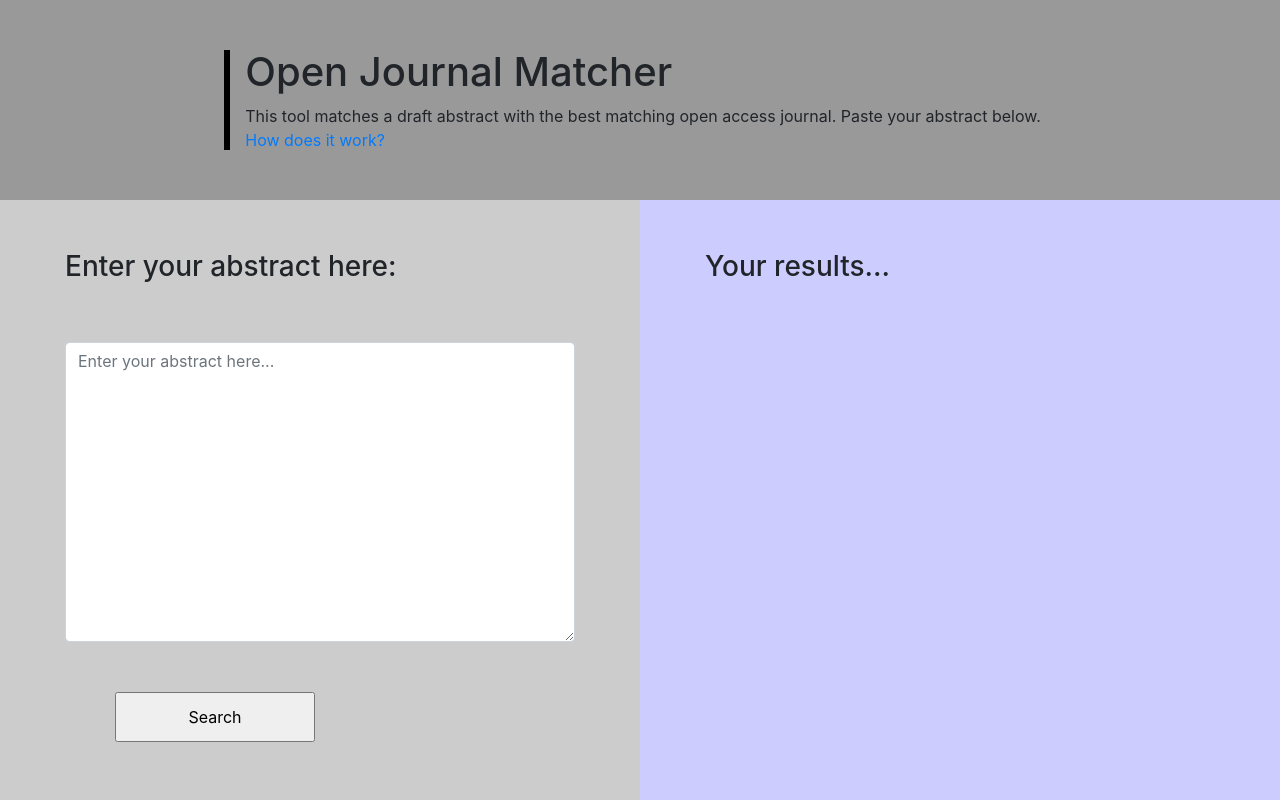
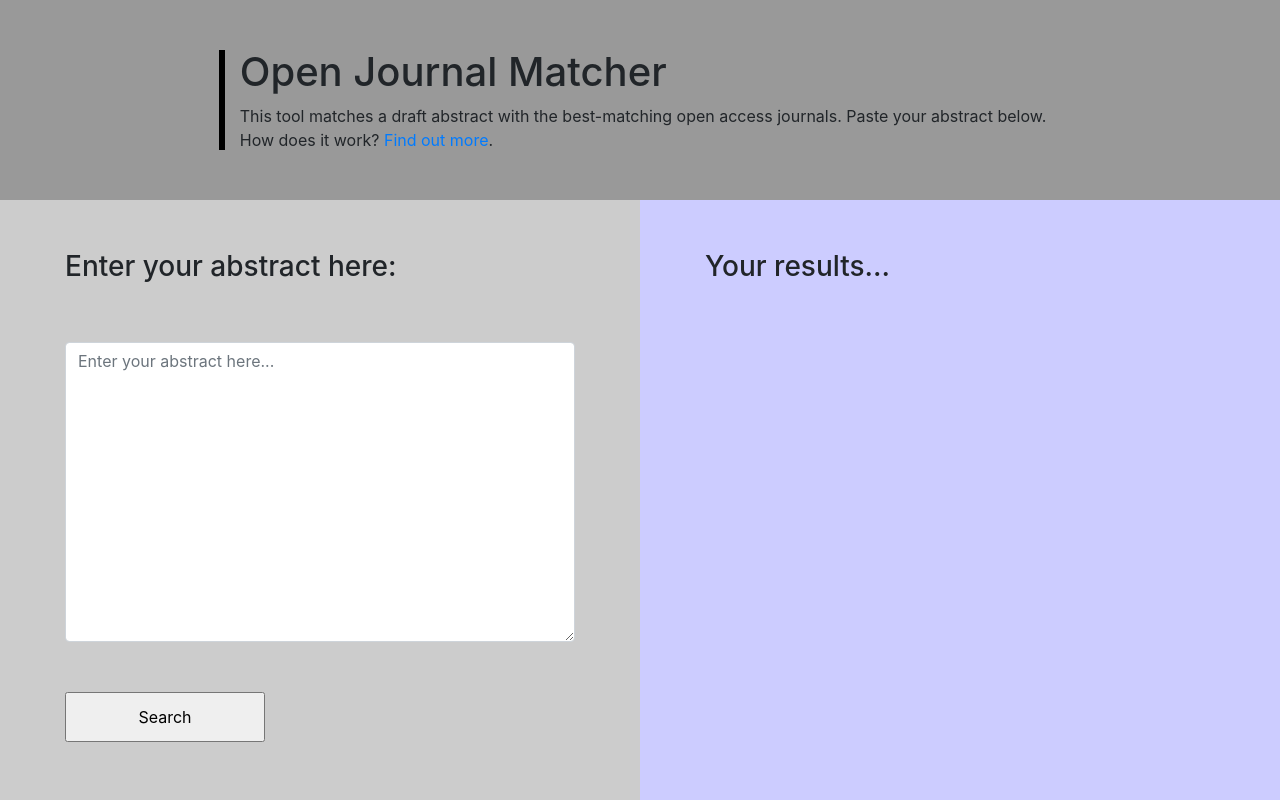
Before and after one commit to MarkEEaton/open-journal-matcher, a Flask app: page / in a window 1280 px wide. Run offline with Flask 2, Linux system fonts and the light colour scheme; some libraries are stand-ins or nearby versions.

Commit message:
minor css improvements; change wording.

```diff
--- a/static/default.css
+++ b/static/default.css
@@ -55,6 +55,10 @@ ul {
 			padding: 50px 50px 0px 50px;
 	}
 
+	.modified-pad {
+			padding: 50px 50px 0px 0px;
+	}
+
 	.col-2 {
 			grid-row: 2 / 3;
 			grid-column: 2 / 3;
@@ -88,6 +92,10 @@ ul {
 			padding: 20px 20px 0px 20px;
 	}
 
+	.modified-pad {
+			padding: 20px 20px 0px 0px;
+	}
+
 	.col-2 {
 			grid-row: 3 / 4;
 			grid-column: 1 / 2;
--- a/templates/index.html
+++ b/templates/index.html
@@ -26,8 +26,8 @@
 				<div id="spacer"></div>
 				<div id="how">
 					<h1>Open Journal Matcher</h1>
-					This tool matches a draft abstract with the best matching open access journal. Paste your abstract below.<br />
-					<a href="">How does it work?</a>
+					This tool matches a draft abstract with the best-matching open access journals. Paste your abstract below.<br />
+					How does it work? <a href="">Find out more</a>.
 				</div>
 			</div>
 			<div class="col-1" style="max-width:100%">
@@ -35,8 +35,8 @@
 				<form class="form-group" action="" method="POST" novalidate>
 					{{ form.hidden_tag() }}
 					<div class="pad">
-						<textarea class="form-control" style="width:100%; height:300px;" id="web_abstract_var" placeholder="Enter your abstract here..." name="web_abstract_var"></textarea>
-						<div style="width:200px; height:50px;" class="pad">{{ form.submit() }}</div>
+						<textarea class="pad form-control" style="width:100%; height:300px;" id="web_abstract_var" placeholder="Enter your abstract here..." name="web_abstract_var"></textarea>
+						<div style="width:200px; height:50px;" class="modified-pad">{{ form.submit() }}</div>
 					</div>
 				</form>
 				<div class="progress pad" id="statusbar" style="display:none; margin:50px;">
```
